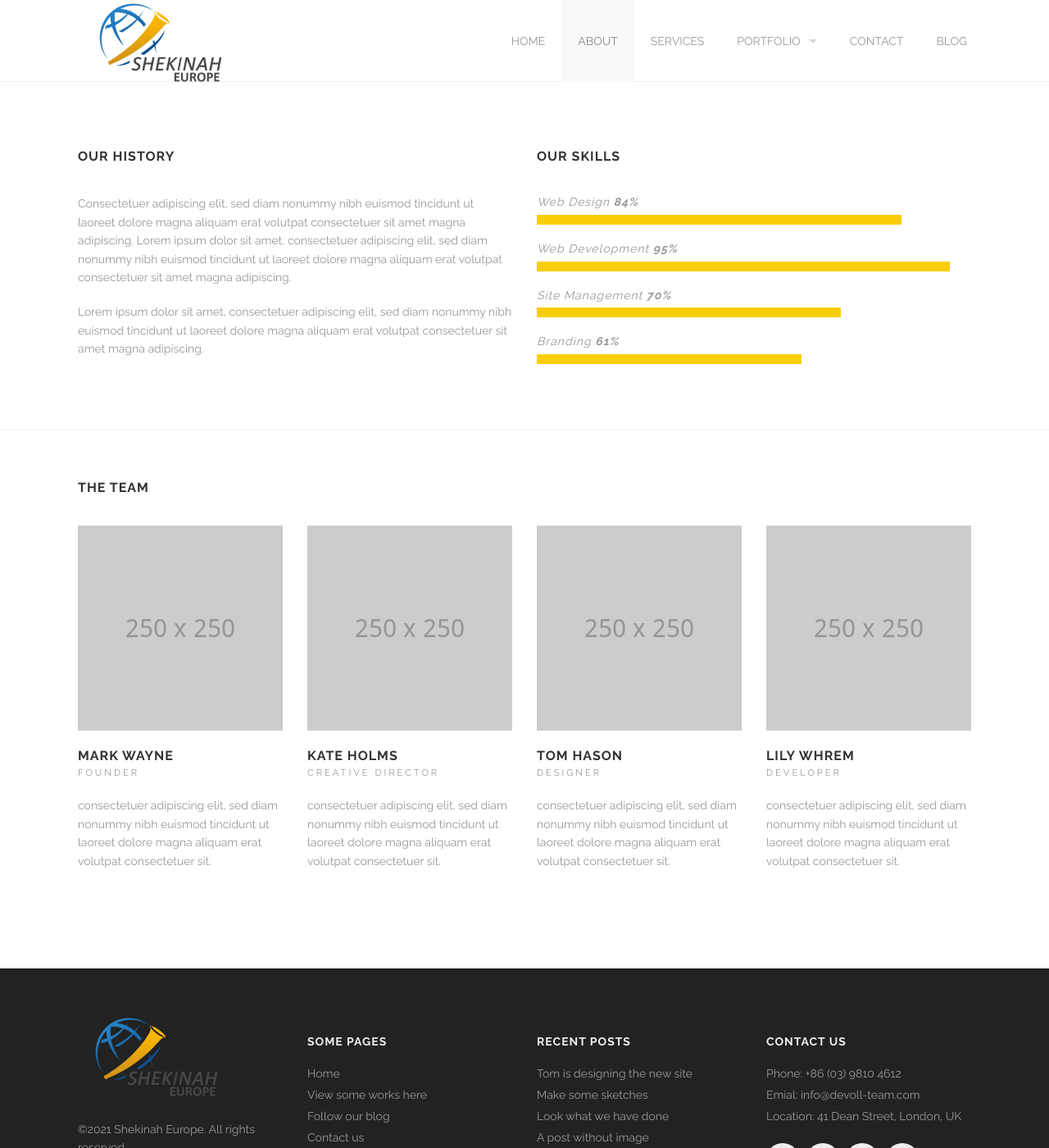
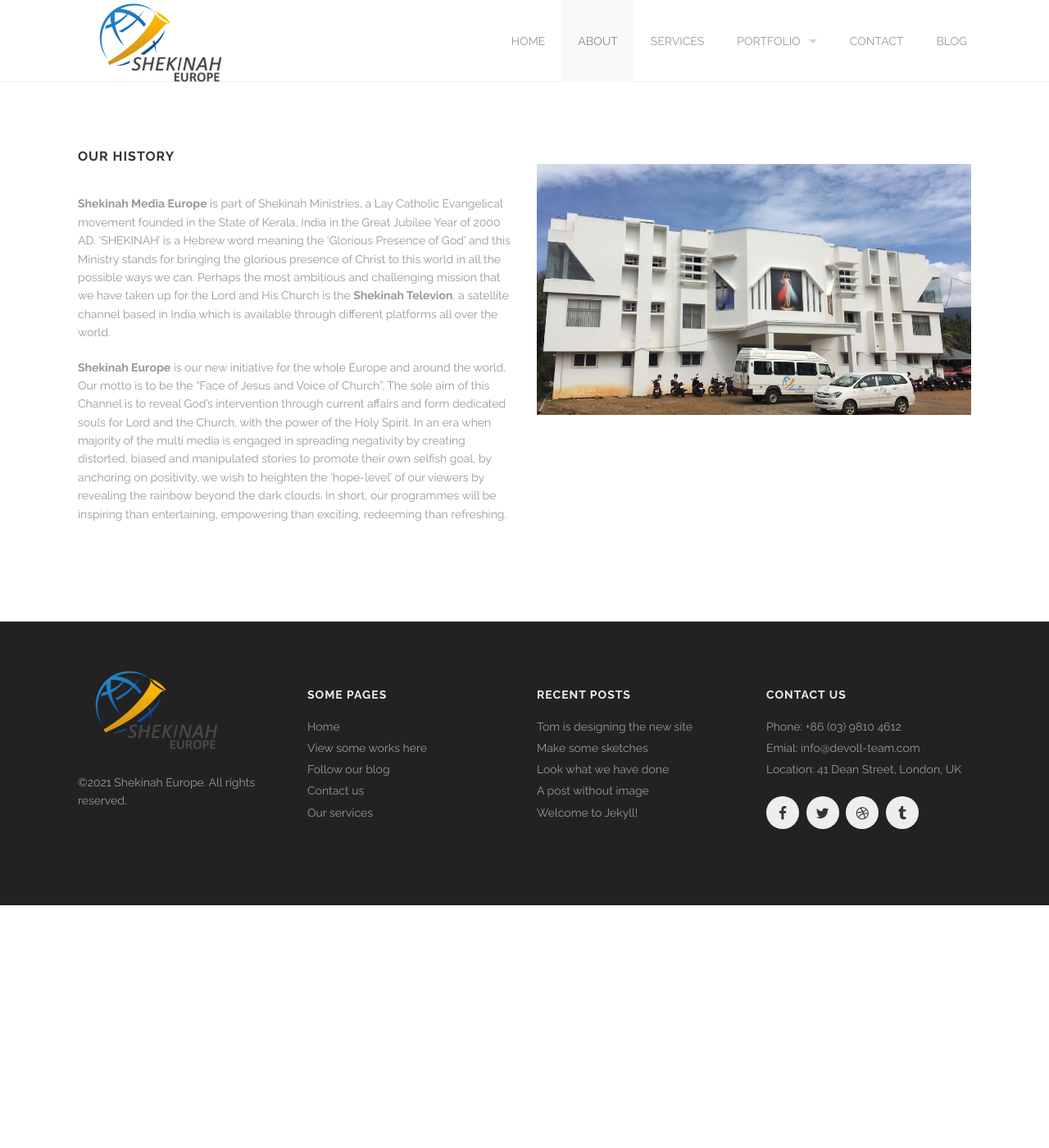
Before and after one commit to Shekinah-Europe/shekinaheurope.github.io, a Jekyll site: the page built from about.html, in a window 1280 px wide and 1400 px high. Shown: the whole window at 82% size. Built offline with Jekyll 4.4.1, drawn with Linux system fonts in a browser that asks for light colours.

Commit message:
Updated About page

```diff
--- a/about.html
+++ b/about.html
@@ -63,10 +63,32 @@
     <div class='medium-6 columns'>
       <h3>Our history</h3>
       <div class='spacing'></div>
-      <p>Consectetuer adipiscing elit, sed diam nonummy nibh euismod tincidunt ut laoreet dolore magna aliquam erat volutpat consectetuer sit amet magna adipiscing. Lorem ipsum dolor sit amet, consectetuer adipiscing elit, sed diam nonummy nibh euismod tincidunt ut laoreet dolore magna aliquam erat volutpat consectetuer sit amet magna adipiscing.</p>
-      <p>Lorem ipsum dolor sit amet, consectetuer adipiscing elit, sed diam nonummy nibh euismod tincidunt ut laoreet dolore magna aliquam erat volutpat consectetuer sit amet magna adipiscing.</p>
+      <p><b>Shekinah Media Europe</b> is part of Shekinah Ministries, a Lay Catholic Evangelical
+        movement founded in the State of Kerala, India in the Great Jubilee Year of 2000
+        AD. ‘SHEKINAH’ is a Hebrew word meaning the ‘Glorious Presence of God' and this  Ministry
+        stands for bringing the glorious presence of Christ to this world in all the possible ways we can.
+        Perhaps the most ambitious and challenging mission that we have taken up
+        for the Lord and His Church is the <b>Shekinah Televion</b>, a satellite channel based in India
+        which is available through different platforms all over the world.
+        </p><p><b>Shekinah Europe</b> is our new initiative for the  whole
+        Europe and around the world. Our motto is to be the “Face of Jesus and Voice of Church”. The sole
+        aim of this Channel is to reveal God’s intervention through current affairs and form dedicated souls
+        for Lord and the Church, with the power of the Holy Spirit. In an era when majority of the multi media is engaged in spreading negativity by creating distorted, biased and manipulated stories to promote their own selfish goal,  by anchoring on positivity, we wish to
+        heighten the ‘hope-level’ of our viewers by revealing the rainbow beyond the dark clouds. In short,
+        our programmes will be inspiring than entertaining, empowering than exciting, redeeming than refreshing.</p>
+
     </div>
-    <div class='medium-6 columns'>
+   <!--Shekinah Customizaiton Start-->
+   <div class='medium-6 columns'>
+      <div class='spacing'></div>
+      <div class='mod modBarGraph'>
+        <img src="images/shekinah/office_india.jpeg"
+      </div>
+    </div>
+  </div>
+</div>
+<div class='two spacing'></div>
+     <!--<div class='medium-6 columns'>
       <h3>Our skills</h3>
       <div class='spacing'></div>
       <div class='mod modBarGraph'>
@@ -119,5 +141,8 @@
       </div>
     </div>
   {% endfor %}
+
 </div>
+ -->
+    <!--Shekinah Customizaiton Ends-->
 <div class='three spacing'></div>
```
Also changed, not shown: images/shekinah/office_india.jpeg (added), 3 other files.
